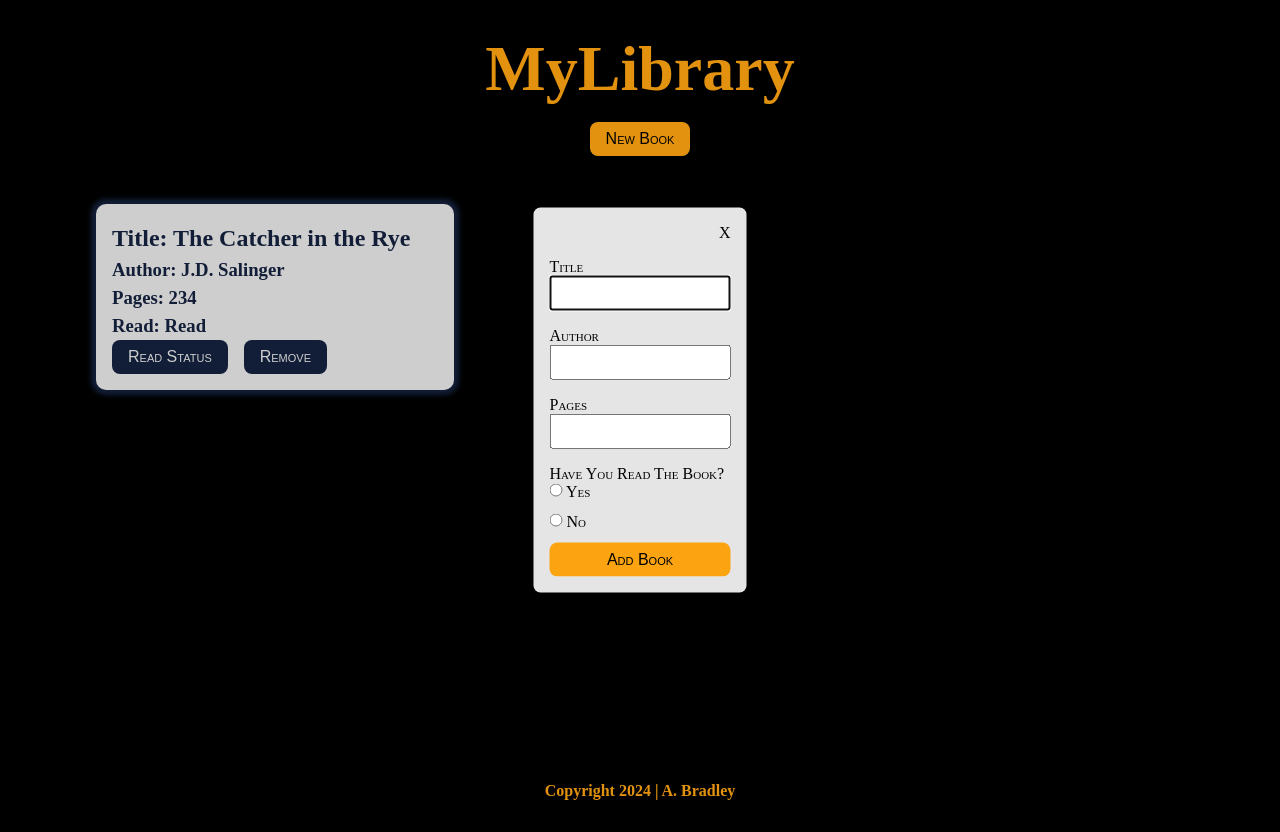
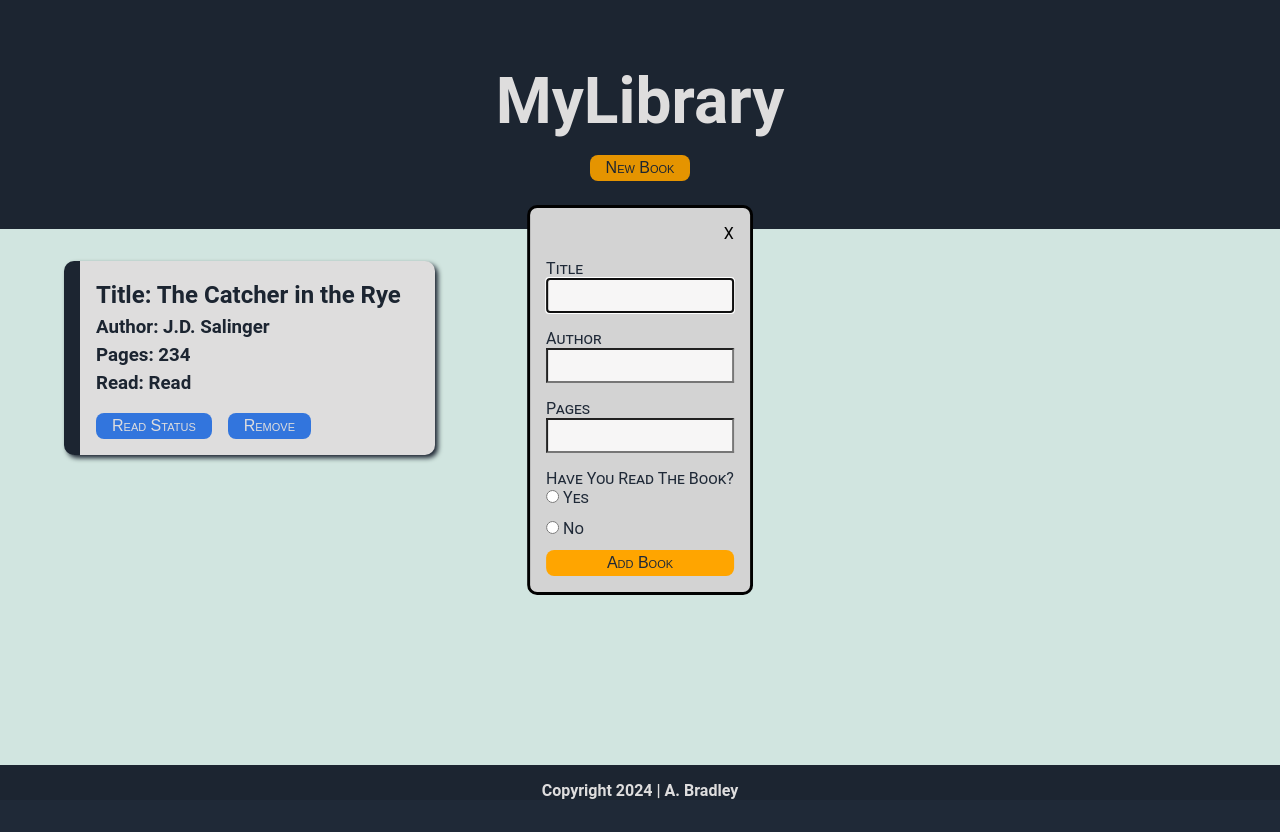
Before and after one commit to Anna-4444/my-library, a plain HTML site: page index.html in a window 1280 px wide. Both pictures are taken after a click on the button "New Book". Drawn offline with Linux system fonts and the light colour scheme.

Commit message:
Change css theme

```diff
--- a/css/main.css
+++ b/css/main.css
@@ -1,9 +1,11 @@
 /***** Author's Custom CSS *****/
 :root {
-  --darkblue: #14213d;
-  --orange: #fca311;
-  --lightgray: #e5e5e5;
-  --black: #000000;
+  --white: rgb(247, 246, 246);
+  --gray: lightgray;
+  --orange: orange;
+  --darkblue: #1f2937;
+  --blue: #3882f6;
+  --lightblue: #e9fff9;
 }
 
 * {
@@ -11,8 +13,9 @@
 }
 
 body {
-  background-color: black;
+  background-color: var(--darkblue);
   font-size: 16px;
+  font-family: roboto, sans-serif;
 }
 
 .content-wrapper {
@@ -24,7 +27,7 @@ body {
 }
 
 header {
-  background-color: var(--black);
+  background-color: var(--darkblue);
   display: flex;
   flex-direction: column;
   align-items: center;
@@ -33,61 +36,63 @@ header {
 }
 
 h1 {
-  color: var(--orange);
-  font-size: 4rem;
+  color: var(--white);
+  font-size: 3rem;
 }
 
 button {
   background-color: var(--orange);
-  color: var(--black);
+  color: var(--darkblue);
   font-variant: small-caps;
   font-size: 1rem;
-  padding: 0.5rem 1rem;
+  padding: 0.25rem 1rem;
   border-radius: 8px;
   border: none;
 }
 
 button:hover {
   cursor: pointer;
-  box-shadow: 0px 0px 3px 3px var(--orange);
+  opacity: 0.75;
 }
 
 main {
   flex: 1;
+  background-color: var(--lightblue);
 }
 .book-library {
-  width: 100%;
+  width: 90%;
   margin: 2rem auto;
   display: flex;
   flex-wrap: wrap;
   justify-content: center;
-  row-gap: 1rem;
+  gap: 1rem;
 }
 
 .book {
   width: 80%;
-  background-color: var(--lightgray);
+  background-color: var(--white);
   border-radius: 10px;
+  border-left: 0.5rem solid var(--darkblue);
   padding: 1rem;
   color: var(--darkblue);
-  box-shadow: 0px 0px 5px 5px var(--darkblue);
+  box-shadow: 3px 3px 5px var(--darkblue);
   line-height: 1.5;
 }
 
 .book button {
-  background-color: var(--darkblue);
-  color: var(--lightgray);
-  padding: 0.5rem 1rem;
+  background-color: var(--blue);
+  color: var(--white);
   margin-right: 1rem;
+  margin-top: 1rem;
 }
 
 footer {
-  background-color: black;
+  background-color: var(--darkblue);
   text-align: center;
 }
 
 h4 {
-  color: var(--orange);
+  color: var(--white);
   padding: 1rem 0px;
 }
 
@@ -96,7 +101,7 @@ dialog {
   top: 50%;
   left: 50%;
   transform: translate(-50%, -50%);
-  background-color: var(--lightgray);
+  background-color: var(--gray);
   border-radius: 10px;
 }
 
@@ -118,25 +123,34 @@ form {
 
 label {
   font-variant: small-caps;
+  color: var(--darkblue);
 }
 
 input {
   margin-bottom: 1rem;
   padding: 0.5rem 0;
+  background-color: var(--white);
 }
 
 @media (min-width: 700px) {
+  header {
+    padding: 3rem;
+  }
+  h1 {
+    font-size: 4rem;
+  }
   .book-library {
       justify-content: space-between;
-      width: 85%;
+      /* width: 85%; */
   }
   .book {
-      width: 45%;
+      width: 42%;
+      border-left: 1rem solid var(--darkblue);
   }
 }
 
 @media (min-width: 1200px) {
   .book {
-      width: 30%;
+      width: 28%;
   }
 }
--- a/script.js
+++ b/script.js
@@ -3,10 +3,10 @@ const dialog = document.querySelector("dialog");
 const bookForm = document.querySelector("form");
 const closeModal = document.querySelector(".modal-close");
 const modalAddBook = document.querySelector("#addbtn2");
-
-
+const bookLibrary = document.querySelector(".book-library");
 let myLibrary = [];
 
+// Class syntax
 class Book {
     constructor (title, author, pages, read) {
         this.title = title;
@@ -17,15 +17,16 @@ class Book {
 
     readStatus() {
         this.read = this.read === "Read" ? "Not Read" : "Read";
-        addBookToLibrary();
+        displayMyLibraryBooks();
     };
 
     removeCard(index) {
         myLibrary.splice(index, 1);
-        addBookToLibrary();
+        displayMyLibraryBooks();
     };
 }
 
+// Constructor syntax
 //function Book(title, author, pages, read) {
 //    this.title = title;
 //    this.author = author;
@@ -34,11 +35,11 @@ class Book {
 //};
 //Book.prototype.readStatus = function() {
 //    this.read = this.read === "Read" ? "Not Read" : "Read";
-//    addBookToLibrary();
+//    displayMyLibraryBooks();
 //};
 //Book.prototype.removeCard = function(index) {
 //    myLibrary.splice(index, 1);
-//    addBookToLibrary();
+//    displayMyLibraryBooks();
 //};
 
 addBook.addEventListener("click", function() {
@@ -50,23 +51,23 @@ closeModal.addEventListener("click", function() {
     dialog.close();
 });
 
-modalAddBook.addEventListener("click", function() {
+modalAddBook.addEventListener("click", addBookToLibrary);
+
+function addBookToLibrary() {
     const title = document.querySelector("#title").value;
     const author = document.querySelector("#author").value;
     const pages = document.querySelector("#pages").value;
     const yes = document.querySelector("#yes");
-
     let read = "";
     yes.checked ? read = "Read" : read = "Not Read"
-
+    // Create the new book object and store it in the myLibrary array
     const newBook = new Book(title, author, pages, read);
     myLibrary.push(newBook);
-    addBookToLibrary()
-});
+    displayMyLibraryBooks()
+}
 
-function addBookToLibrary() {
+function displayMyLibraryBooks() {
     //clear out the div that holds the cards
-    const bookLibrary = document.querySelector(".book-library");
     bookLibrary.innerHTML = "";
 
     //loop through the myLibrary array create a card for each book and display it in the booklibrary div
@@ -97,4 +98,4 @@ function addBookToLibrary() {
 //add an example book
 const exampleBook = new Book("The Catcher in the Rye", "J.D. Salinger", 234, "Read");
     myLibrary.push(exampleBook);
-    addBookToLibrary()
+    displayMyLibraryBooks()
```
